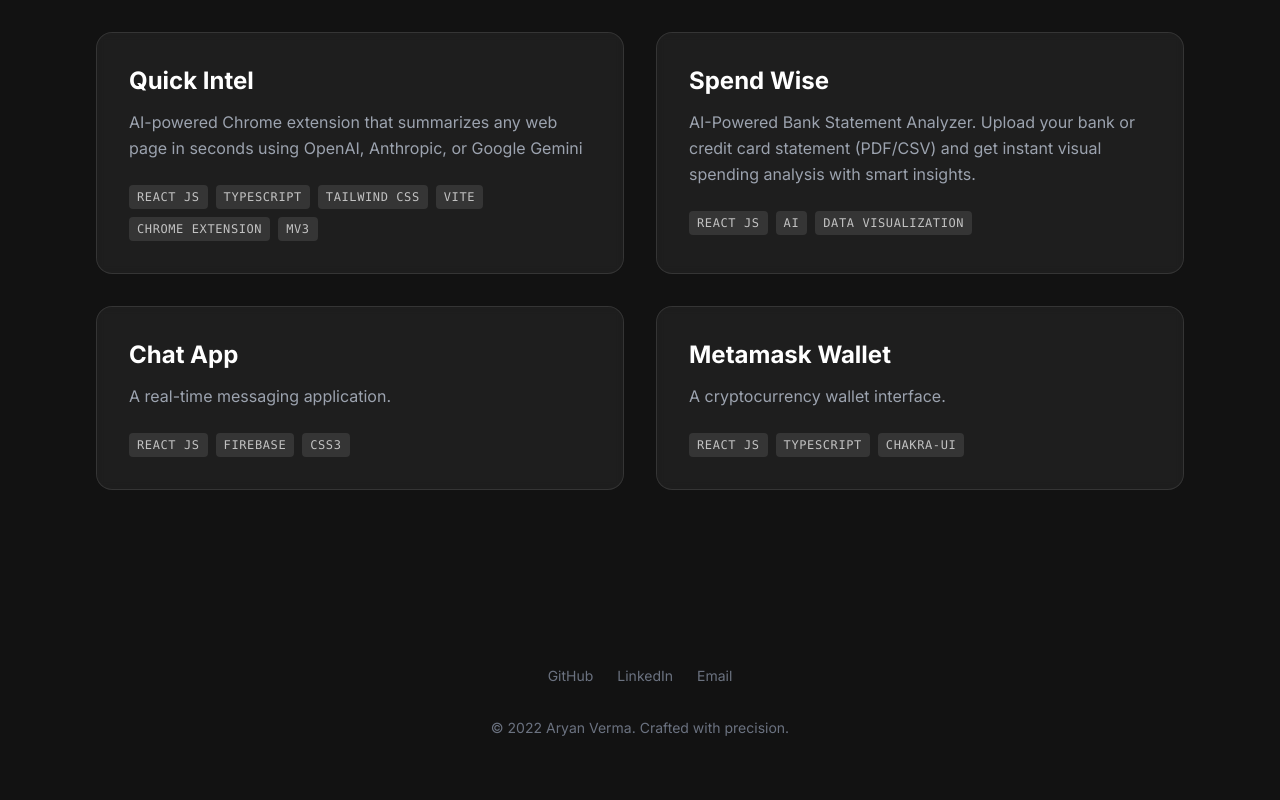
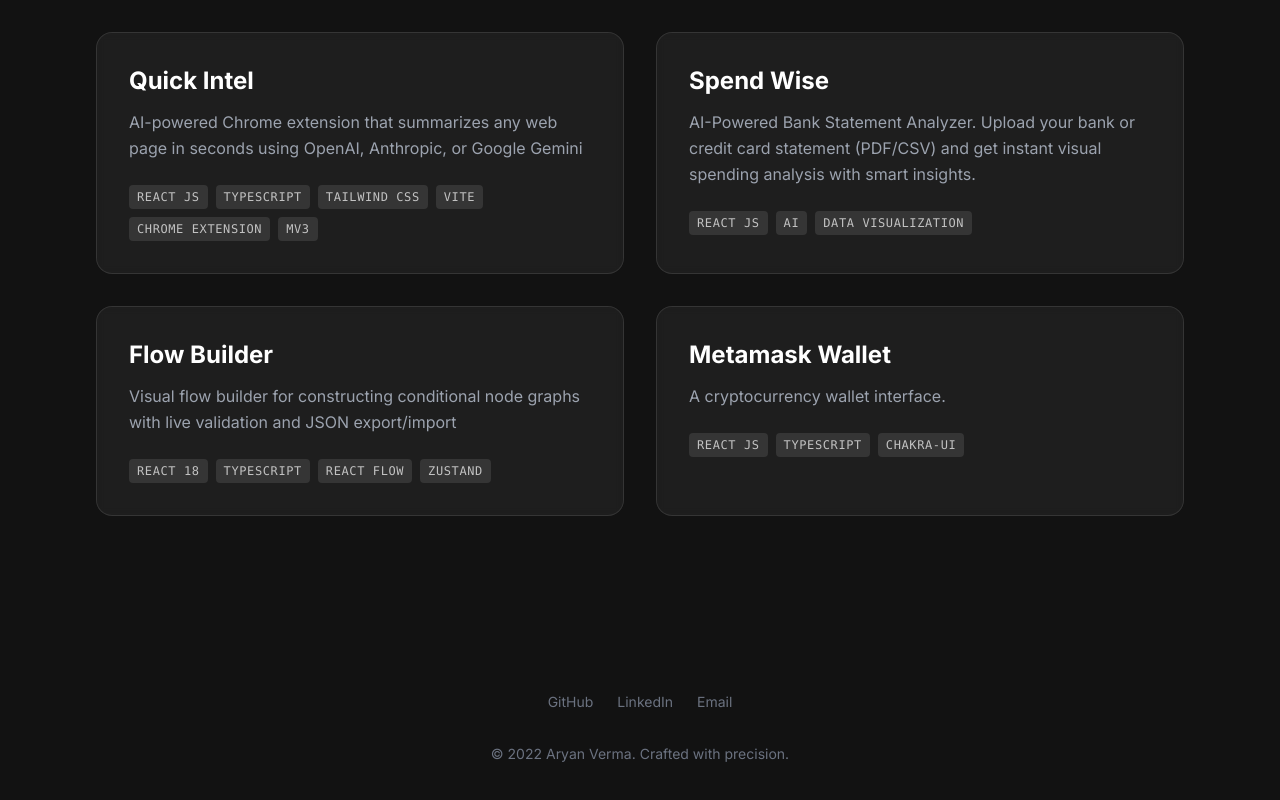
Before and after one commit to aarynverma/myportfolio, a Next.js app: page / in a window 1280 px wide. Shown: the part 4176-4976 px from the top of the page. Built offline with nearby package versions, Linux system fonts and the light colour scheme.

Commit message:
updated projects

```diff
--- a/src/components/Projects.tsx
+++ b/src/components/Projects.tsx
@@ -13,14 +13,14 @@ const projects = [
         description: "AI-Powered Bank Statement Analyzer. Upload your bank or credit card statement (PDF/CSV) and get instant visual spending analysis with smart insights.",
         tech: ["React JS", "AI", "Data Visualization"],
         color: "from-amber-500/20 to-yellow-500/20",
-        link: "https://spendwise-9ukr-nnmo3kkub-aryan-vermas-projects-e474db90.vercel.app/"
+        link: "https://spendwise-9ukr.vercel.app/"
     },
     {
-        title: "Chat App",
-        description: "A real-time messaging application.",
-        tech: ["React JS", "Firebase", "CSS3"],
-        color: "from-emerald-500/20 to-green-500/20",
-        link: "https://letschat-three.vercel.app/"
+        title: "Flow Builder",
+        description: "Visual flow builder for constructing conditional node graphs with live validation and JSON export/import",
+        link: "https://react-flow-builder-seven.vercel.app/",
+        color: "from-blue-500/20 to-green-500/20",
+        tech: ["React 18", "TypeScript", "React Flow", "Zustand"],
     },
     {
         title: "Metamask Wallet",
```
